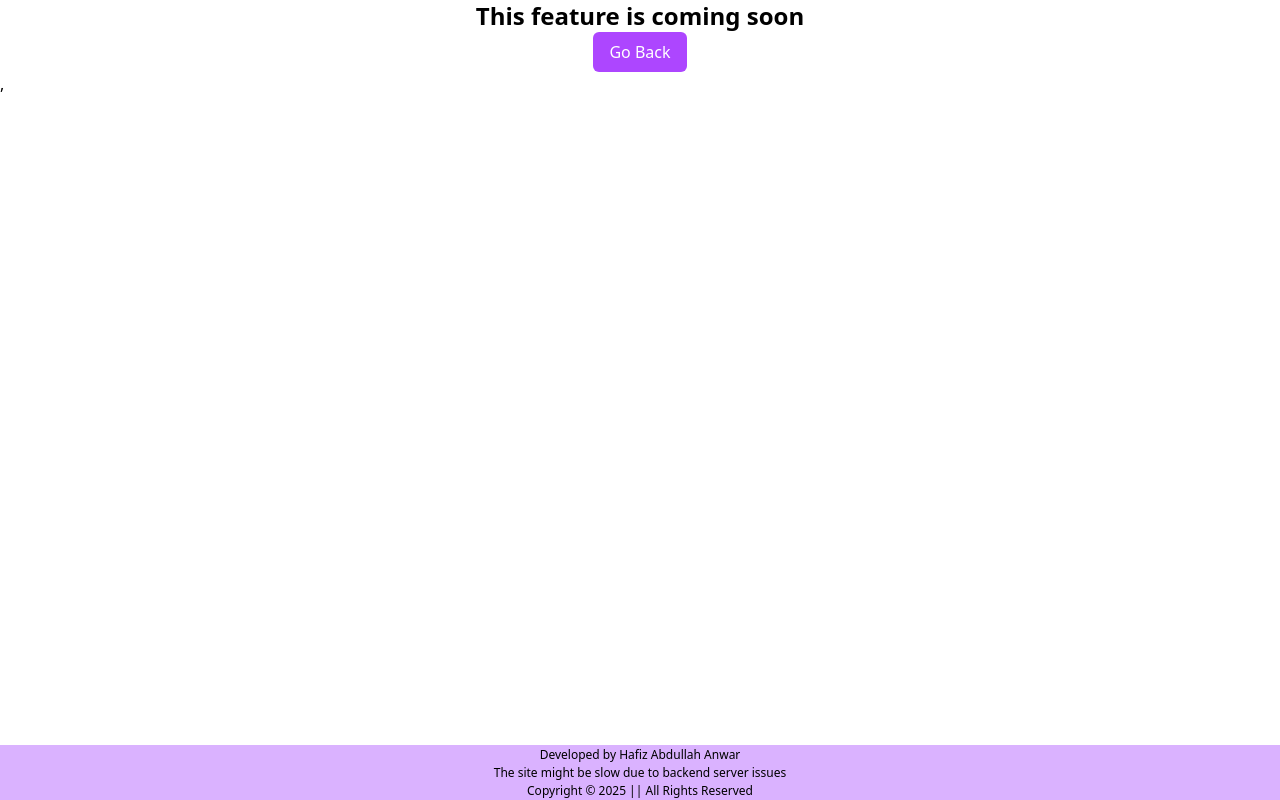
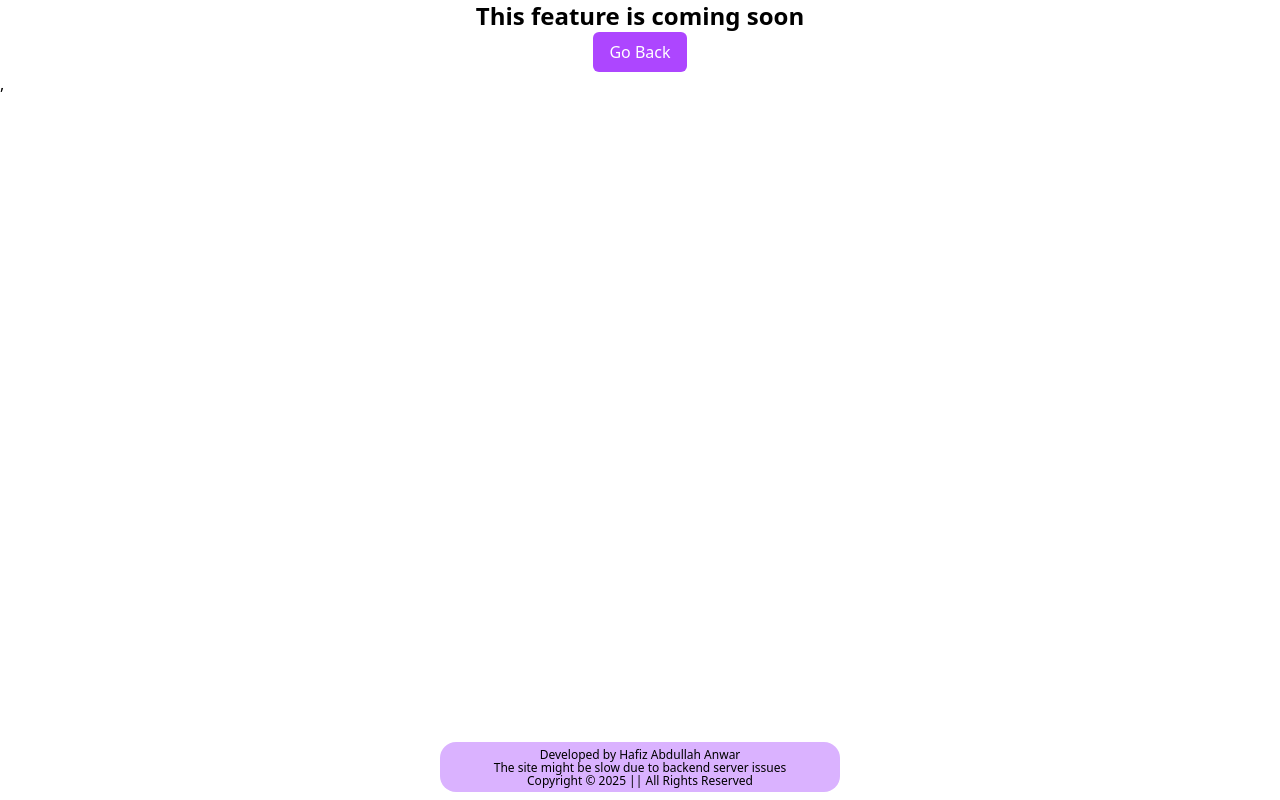
Before and after one commit to Abdullah860259/Todo, a React (Vite) app: page /profile in a window 1280 px wide. Built offline with nearby package versions, Linux system fonts and the light colour scheme.

Commit message:
Edited Footer1

```diff
--- a/src/components/Footer.jsx
+++ b/src/components/Footer.jsx
@@ -3,11 +3,13 @@ import React from 'react'
 const Footer = () => {
   return (
     <>
-        <div className="footer text-[12px] bg-purple-300 fixed bottom-0 flex flex-col items-center justify-center   w-full h-[55px]">
+    <div className='flex justify-center items-center '>
+        <div className="footer text-[12px] mb-2 leading-[13px] rounded-2xl bg-purple-300 fixed bottom-0 flex flex-col items-center justify-center   w-[400px] h-[50px]">
            <p >Developed by Hafiz Abdullah Anwar</p>
             <p > The site might be slow due to backend server issues </p>
            <p > Copyright &copy; 2025 || All Rights Reserved </p>
         </div>
+    </div>
     </>
   )
 }
```
